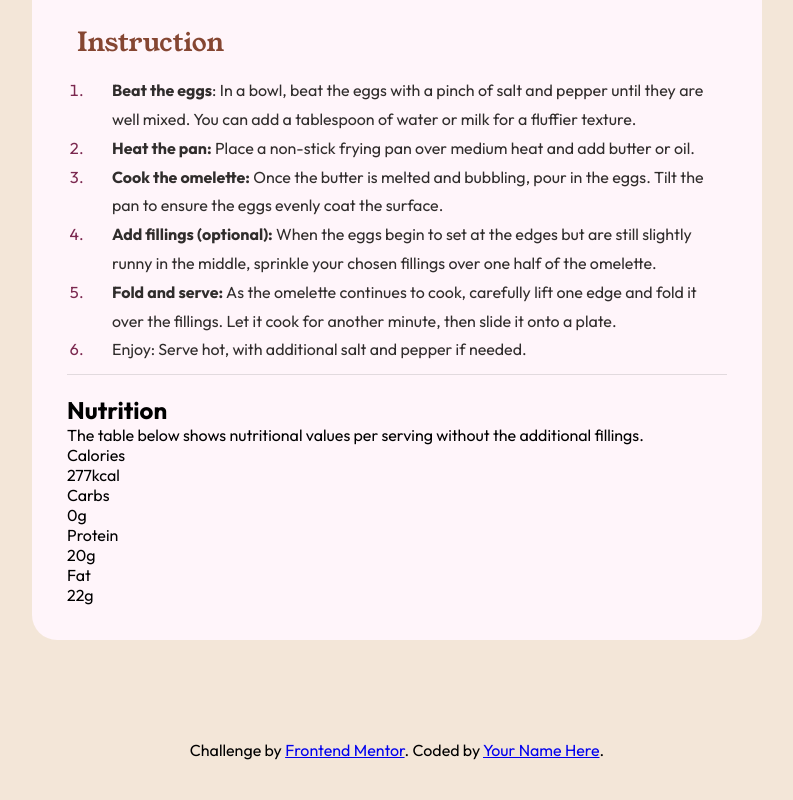
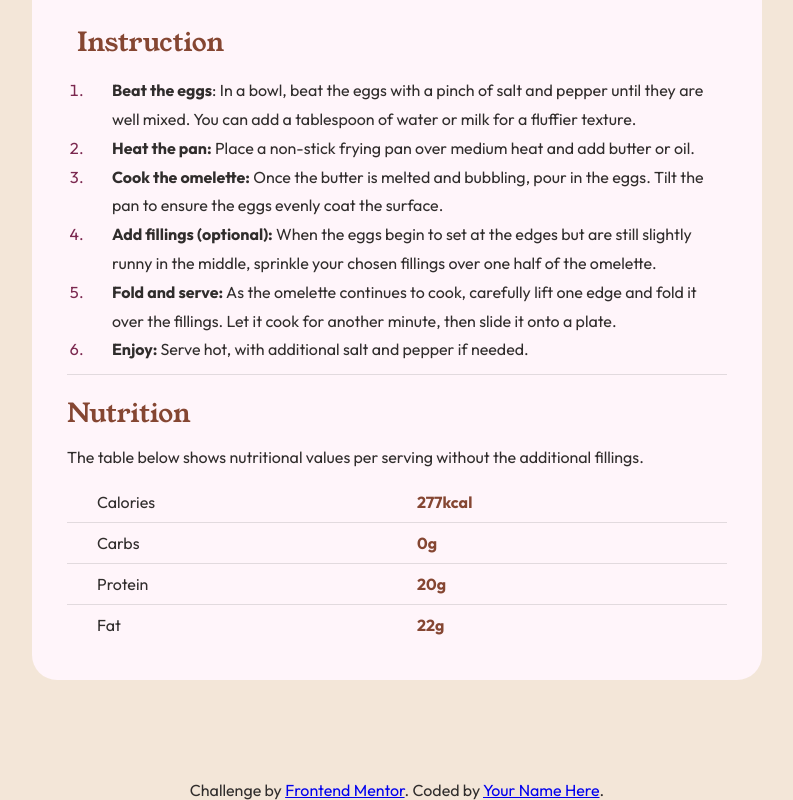
Before and after one commit to zlatan-cic/recipe-page-main, a plain HTML site: page index.html in a window 1280 px wide. Shown: the part 1034-1834 px from the top of the page, without its empty margins (243-1036 px from the left). Before the commit the page ends 1794 px from the top, so only its background shows below. Drawn offline with Linux system fonts and the light colour scheme.

Commit message:
Finish desktop

```diff
--- a/index.html
+++ b/index.html
@@ -88,7 +88,7 @@
             </p>
           </li>
           <li>
-            <p>Enjoy: Serve hot, with additional salt and pepper if needed.</p>
+            <p><span>Enjoy: </span>Serve hot, with additional salt and pepper if needed.</p>
           </li>
         </ol>
       </div>
@@ -100,19 +100,19 @@
         </p>
         <div class="nutrition-table">
           <div class="items">
-            <p>Calories</p>
+            <p class="category">Calories</p>
             <p class="amount">277kcal</p>
           </div>
           <div class="items">
-            <p>Carbs</p>
+            <p class="category">Carbs</p>
             <p class="amount">0g</p>
           </div>
           <div class="items">
-            <p>Protein</p>
+            <p class="category">Protein</p>
             <p class="amount">20g</p>
           </div>
           <div class="items">
-            <p>Fat</p>
+            <p class="category">Fat</p>
             <p class="amount">22g</p>
           </div>
         </div>
--- a/styles/style.css
+++ b/styles/style.css
@@ -38,6 +38,7 @@ body {
    align-items: center;
    /* height: 100vh; */
    font-family: var(--outfit);
+   color: var(--dark-charcoal);
 }
 
 .container {
@@ -176,3 +177,44 @@ body {
 .instructions span {
    font-weight: bold;
 }
+
+
+.nutrition {
+   /* background: rgb(148, 148, 224); */
+}
+
+.nutrition h2 {
+   margin-bottom: 15px;
+   color: var(--primaty-color);
+   font-family: var(--young-serif);
+   font-size: 26px;
+   font-weight: 400;
+}
+
+.nutrition>p {
+   /* color: var(--dark-charcoal); IN BODY FOR ALL */
+   /* .nutrition>p only <p> */
+   margin-bottom: 15px;
+}
+
+.nutrition-table .items{
+   display: flex;
+   /* justify-content: space-around; */
+   padding: 10px;
+   border-bottom: 1px solid rgba(70, 69, 69, 0.151)  ;
+   /* background: tan; */
+}
+
+.items:last-child{
+   border: none;
+}
+
+.nutrition-table .category {
+   width: 50%;
+   margin-left: 20px;
+}
+
+.amount {
+   color: var(--primaty-color);
+   font-weight: bold;
+}
```
